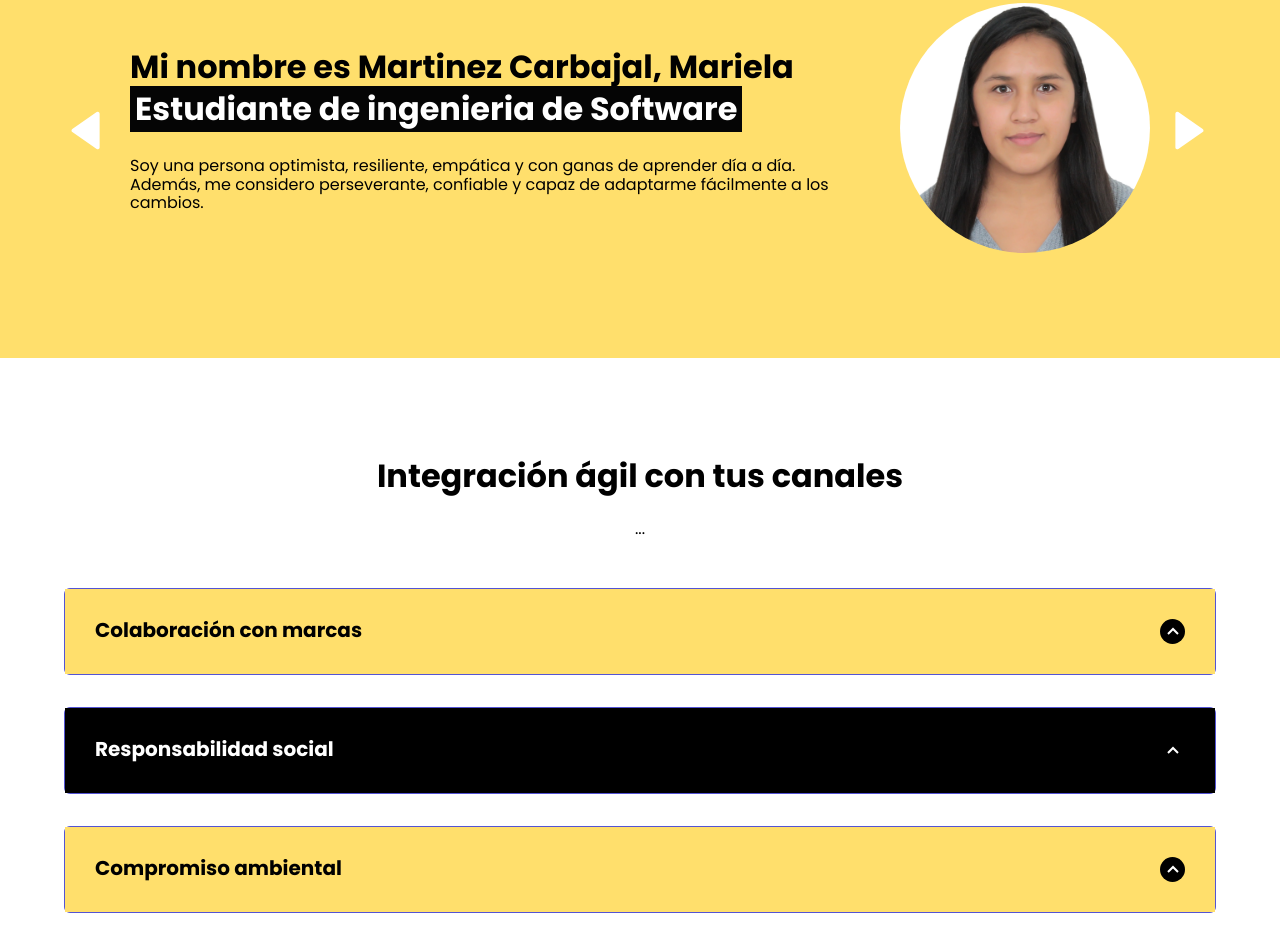
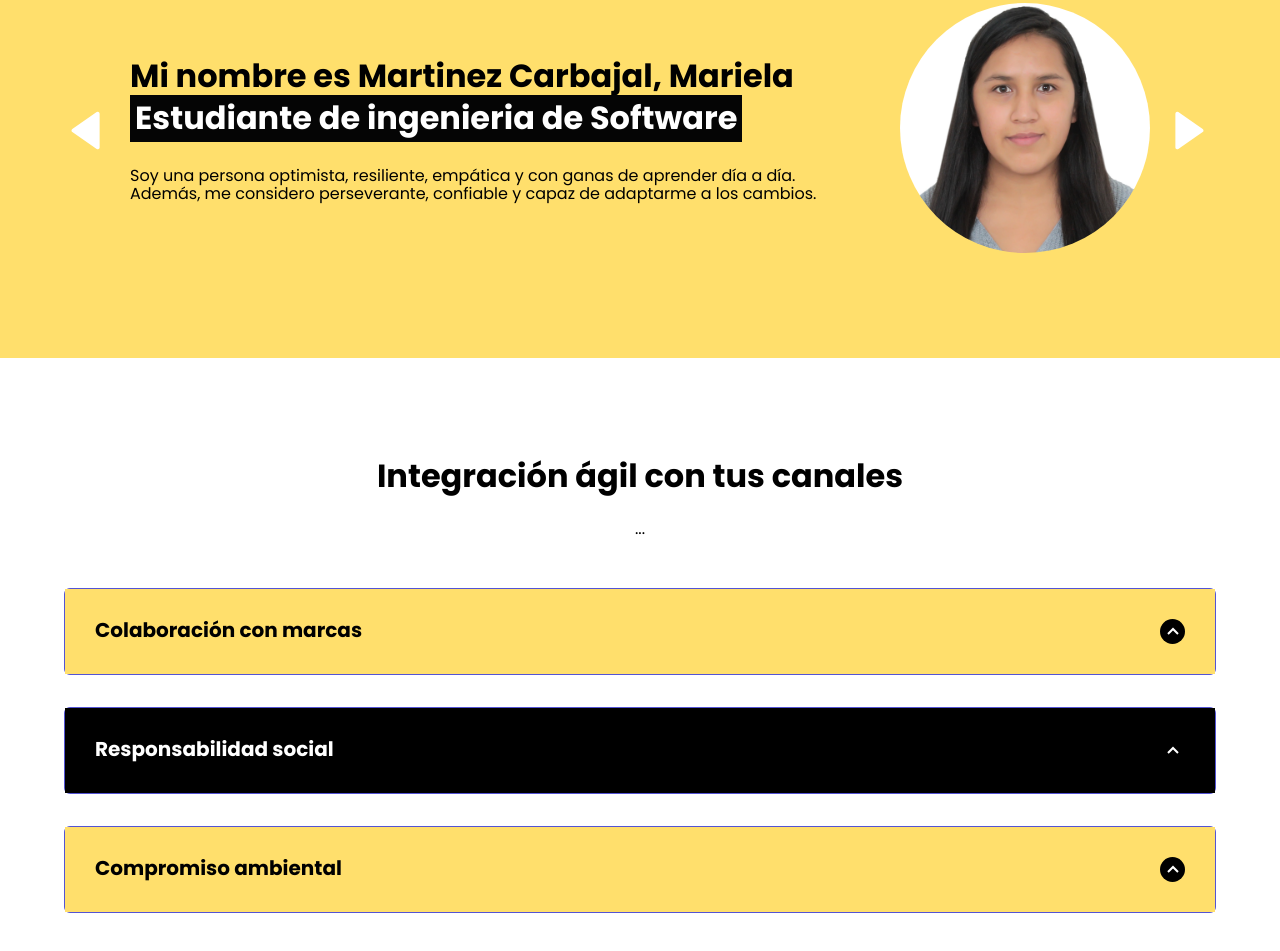
Before and after one commit to AppWep-Grupo3/Grupo02, a plain HTML site: page XComponent/XComponent/index.html in a window 1280 px wide. Shown: the part 2887-3838 px from the top of the page. Drawn offline with Linux system fonts and the light colour scheme.

Commit message:
Feat:Secciondetalles

```diff
--- a/XComponent/XComponent/index.html
+++ b/XComponent/XComponent/index.html
@@ -128,7 +128,7 @@
                         <div class="testimony__texts">
                             <h2 class="subtitle">Mi nombre es Martinez Carbajal, Mariela
                             <span class="testimony__course">Estudiante de ingenieria de Software</span></h2>
-                            <p class="testimony__review">Soy una persona optimista, resiliente, empática y con ganas de aprender día a día. Además, me considero perseverante, confiable y capaz de adaptarme fácilmente a los cambios.</p>
+                            <p class="testimony__review">Soy una persona optimista, resiliente, empática y con ganas de aprender día a día. Además, me considero perseverante, confiable y capaz de adaptarme a los cambios.</p>
                         </div>
                         <figure class="testimony__picture">
                             <img src="assets/pictures/faceMariela.jpg" class="testimony__img" alt="">
```
